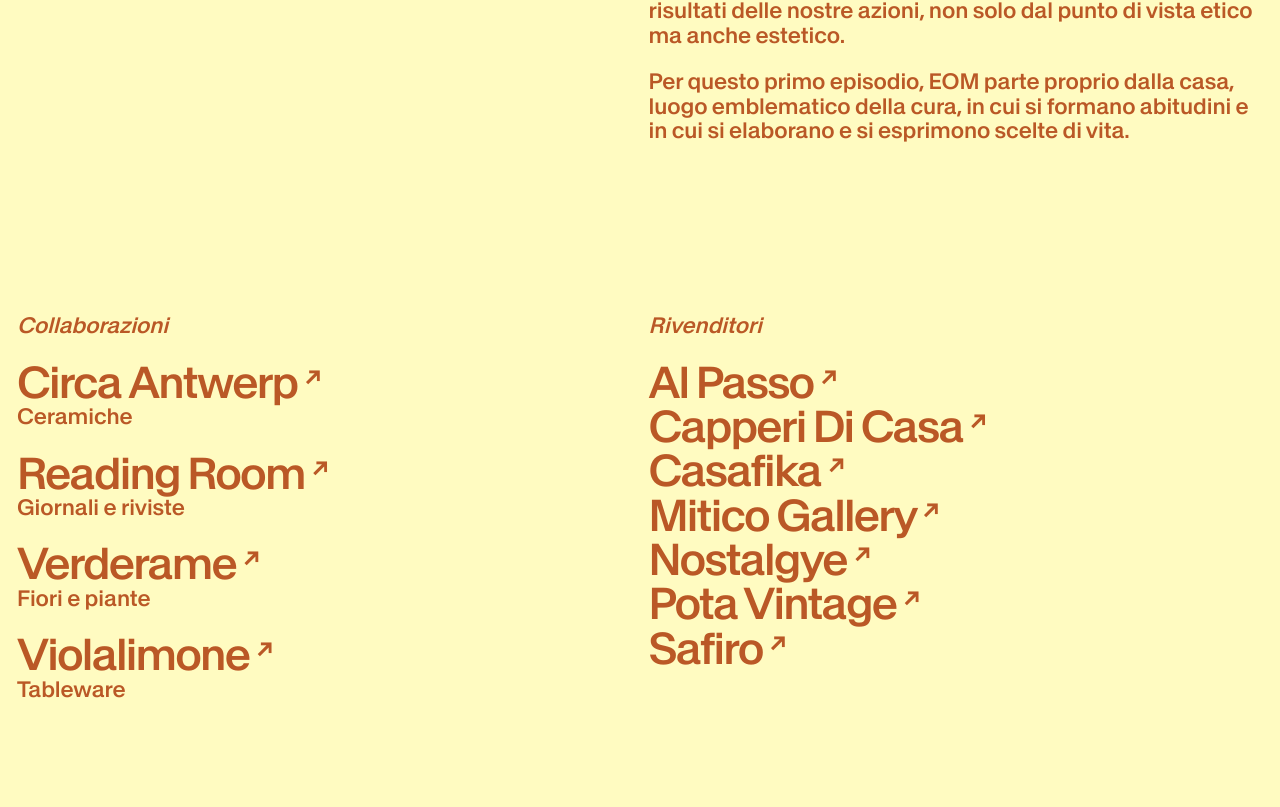
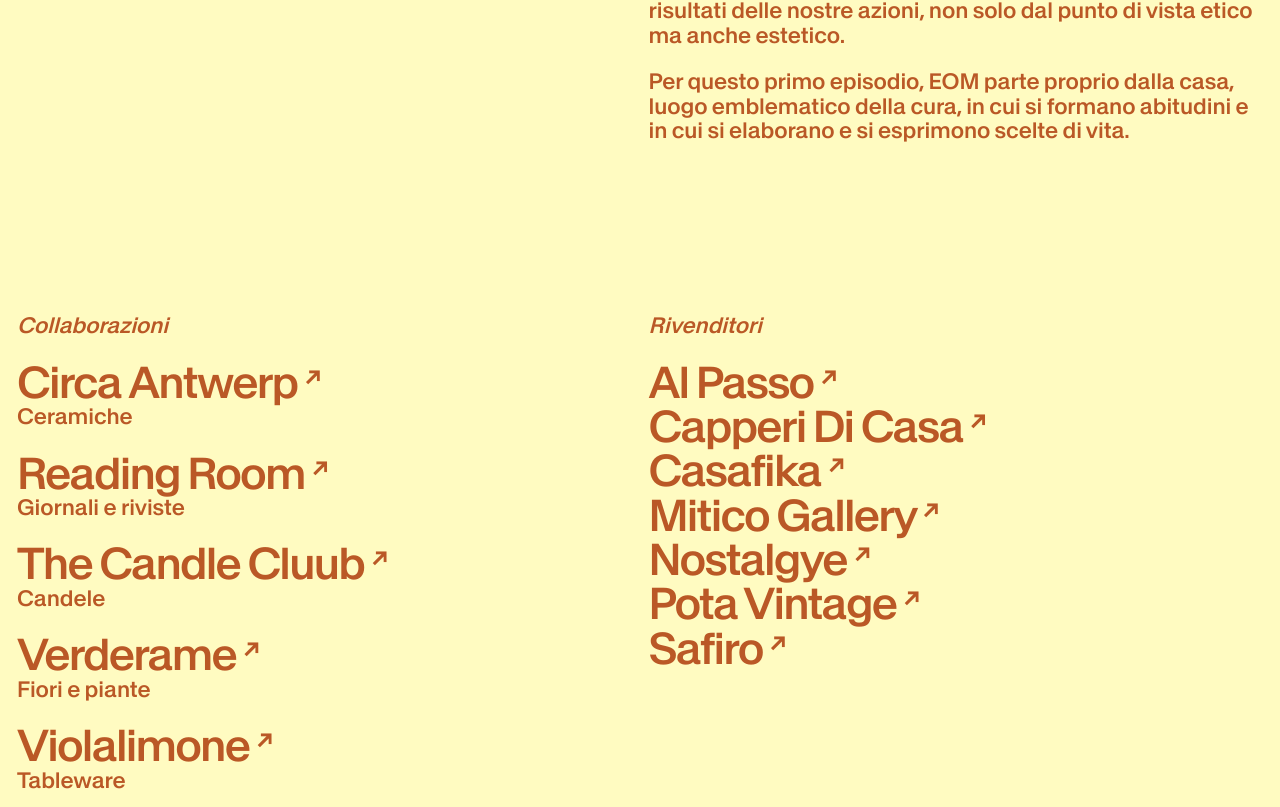
Before and after one commit to lucabunino/edwinOnMars, a SvelteKit app in the folder landing/: page /info in a window 1280 px wide. Shown: the part 1260-2067 px from the top of the page. Built offline with nearby package versions, Linux system fonts and the light colour scheme.

Commit message:
The Candle Cluub

```diff
--- a/landing/src/routes/info/+page.svelte
+++ b/landing/src/routes/info/+page.svelte
@@ -28,6 +28,10 @@
     <div class="collaboration">
       <a target="_blank" href="https://www.instagram.com/byreadingroom/" class="text-m">Reading Room <sup>↗</sup></a>
       <p>Giornali e riviste</p>
+    </div>
+    <div class="collaboration">
+      <a target="_blank" href="https://www.instagram.com/thecandlecluub" class="text-m">The Candle Cluub <sup>↗</sup></a>
+      <p>Candele</p>
     </div>
     <div class="collaboration">
       <a target="_blank" href="https://www.instagram.com/verderame_milano/" class="text-m">Verderame <sup>↗</sup></a>
```
